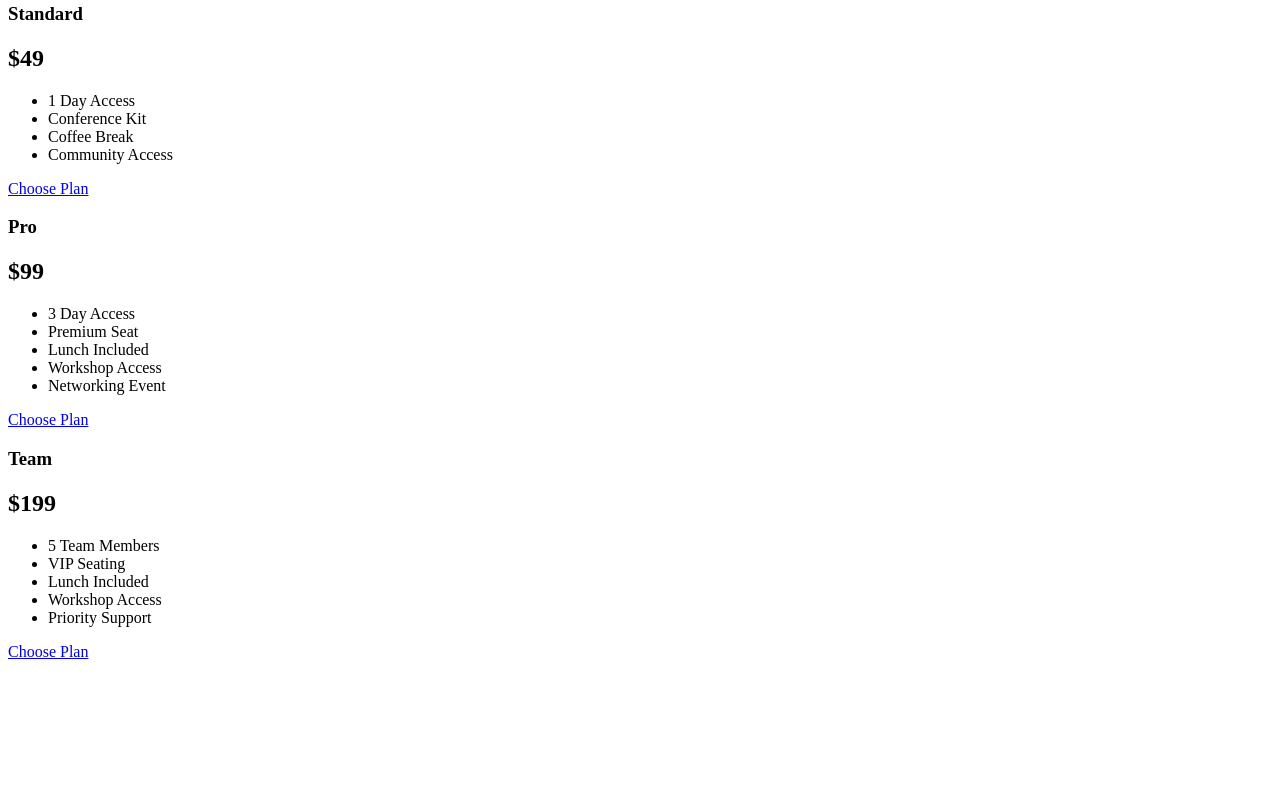
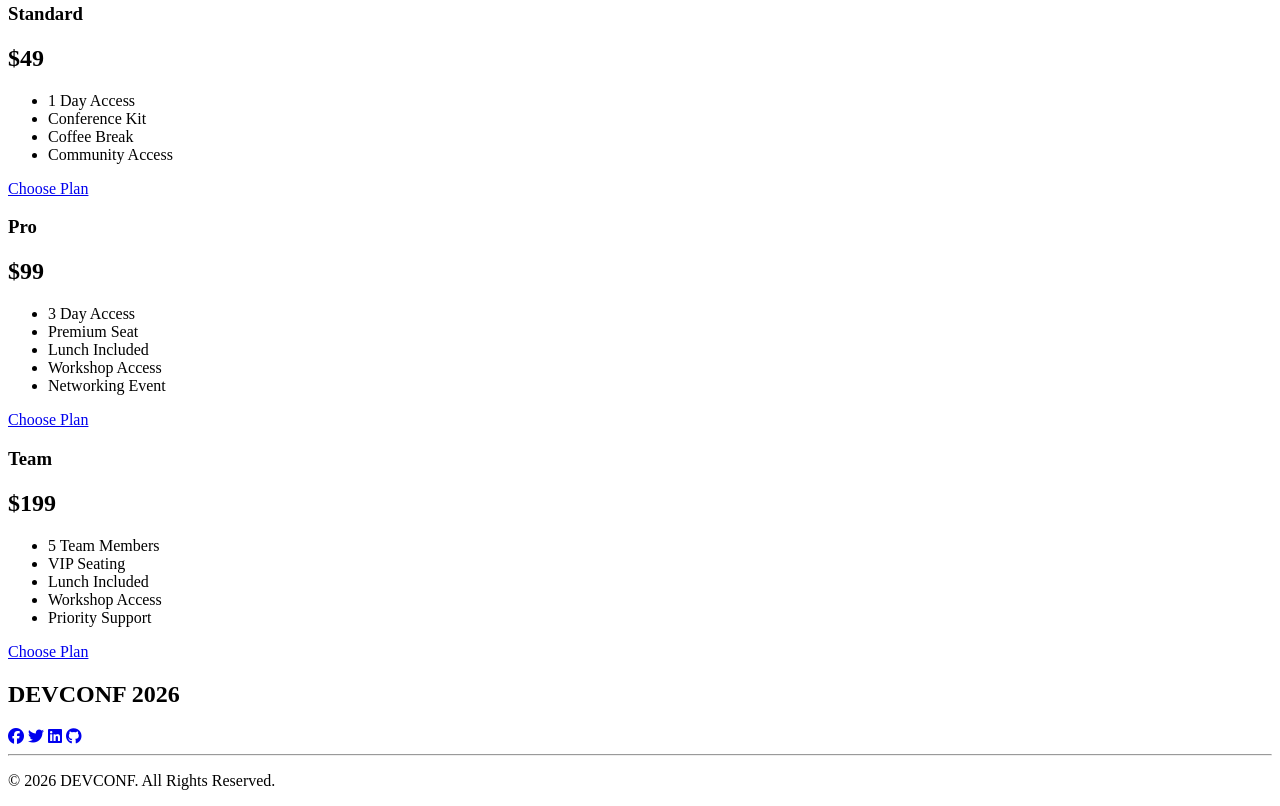
Before and after one commit to Irfan-Rakib/B14-Assignment-01, a plain HTML site: page index.html in a window 1280 px wide. Shown: the part 2026-2832 px from the top of the page. Before the commit the page ends 2695 px from the top, so only its background shows below. Drawn offline with Linux system fonts and the light colour scheme.

Commit message:
added footer section

```diff
--- a/index.html
+++ b/index.html
@@ -186,6 +186,26 @@
         </div>
       </div>
     </section>
-    <footer></footer>
+    <!-- ================= FOOTER ================= -->
+
+    <footer>
+      <div class="footer-top">
+        <h2>DEVCONF 2026</h2>
+
+        <div class="social">
+          <a href="#"><i class="fab fa-facebook"></i></a>
+
+          <a href="#"><i class="fab fa-twitter"></i></a>
+
+          <a href="#"><i class="fab fa-linkedin"></i></a>
+
+          <a href="#"><i class="fab fa-github"></i></a>
+        </div>
+      </div>
+
+      <hr />
+
+      <p class="copyright">© 2026 DEVCONF. All Rights Reserved.</p>
+    </footer>
   </body>
 </html>
```
